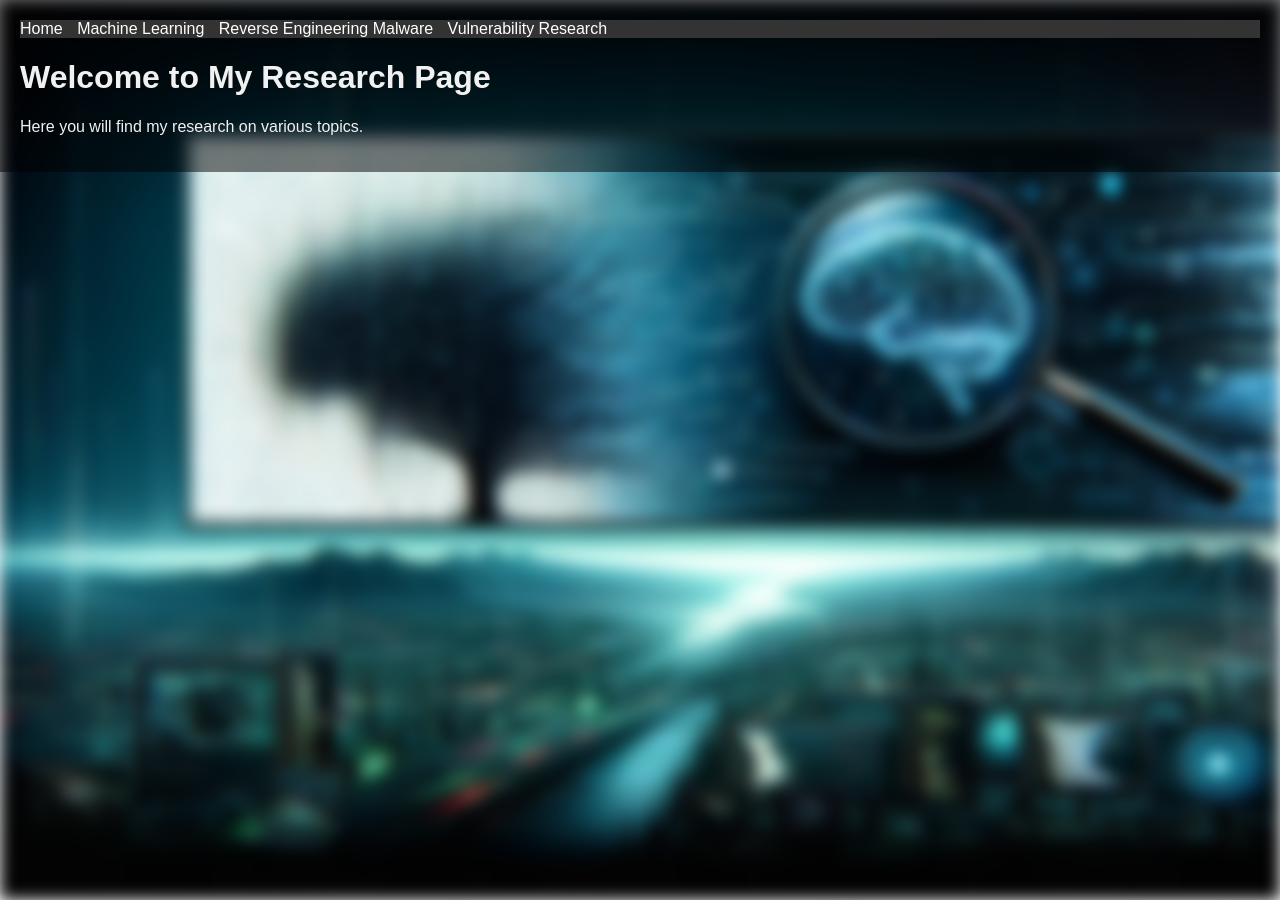
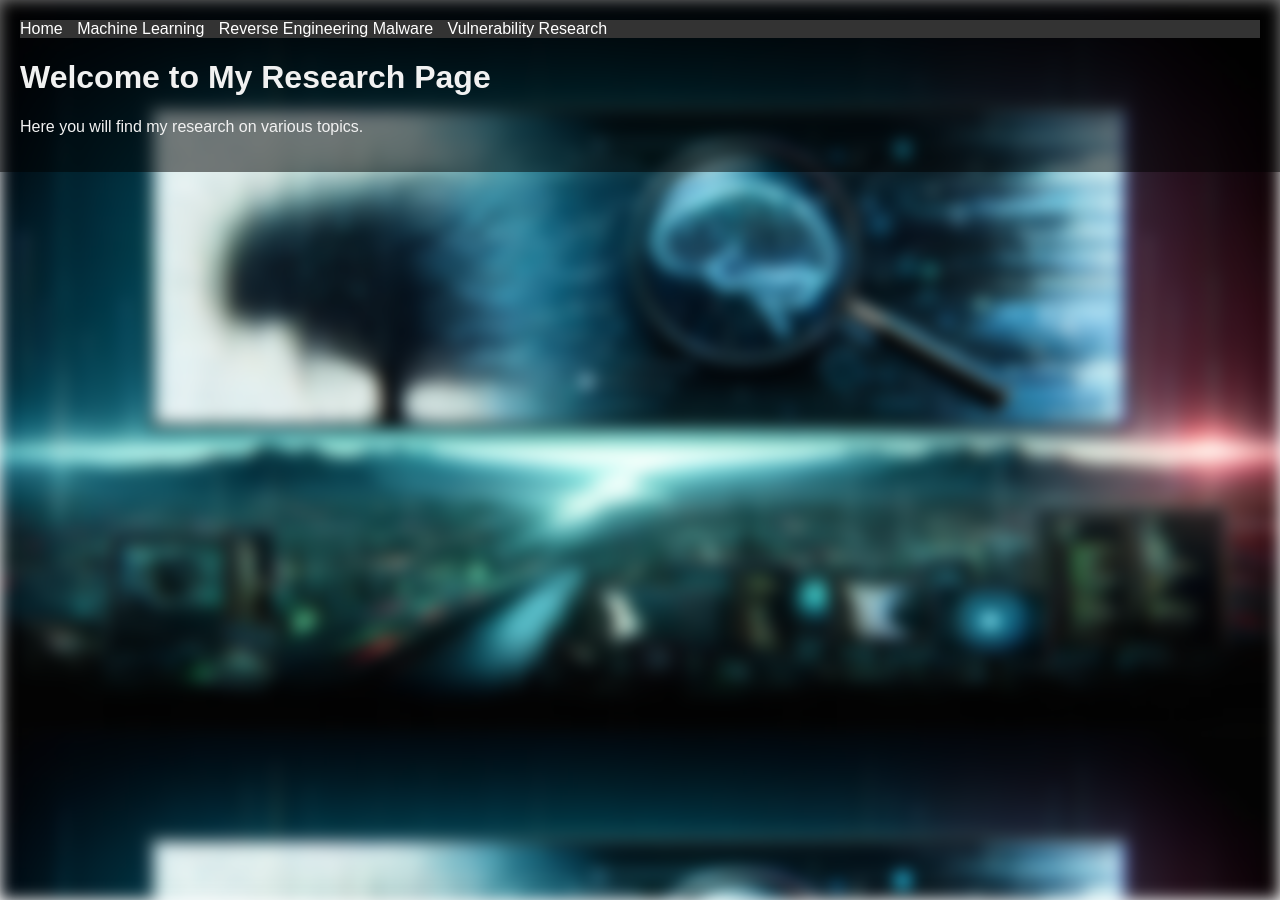
Before and after one commit to dyngnosis/dyngnosis.github.io, a Jekyll site: the page built from index.md, in a window 1280 px wide. Built offline with Jekyll 4.4.1, drawn with Linux system fonts in a browser that asks for light colours.

Commit message:
updated bacjground image

```diff
--- a/_layouts/base.html
+++ b/_layouts/base.html
@@ -21,7 +21,7 @@
             width: 100%;
             height: 100%;
             -webkit-background-size: cover;
-            background-size: cover;
+            background-size: contain;
             filter: blur(8px);
             -webkit-filter: blur(8px);
         }
```
